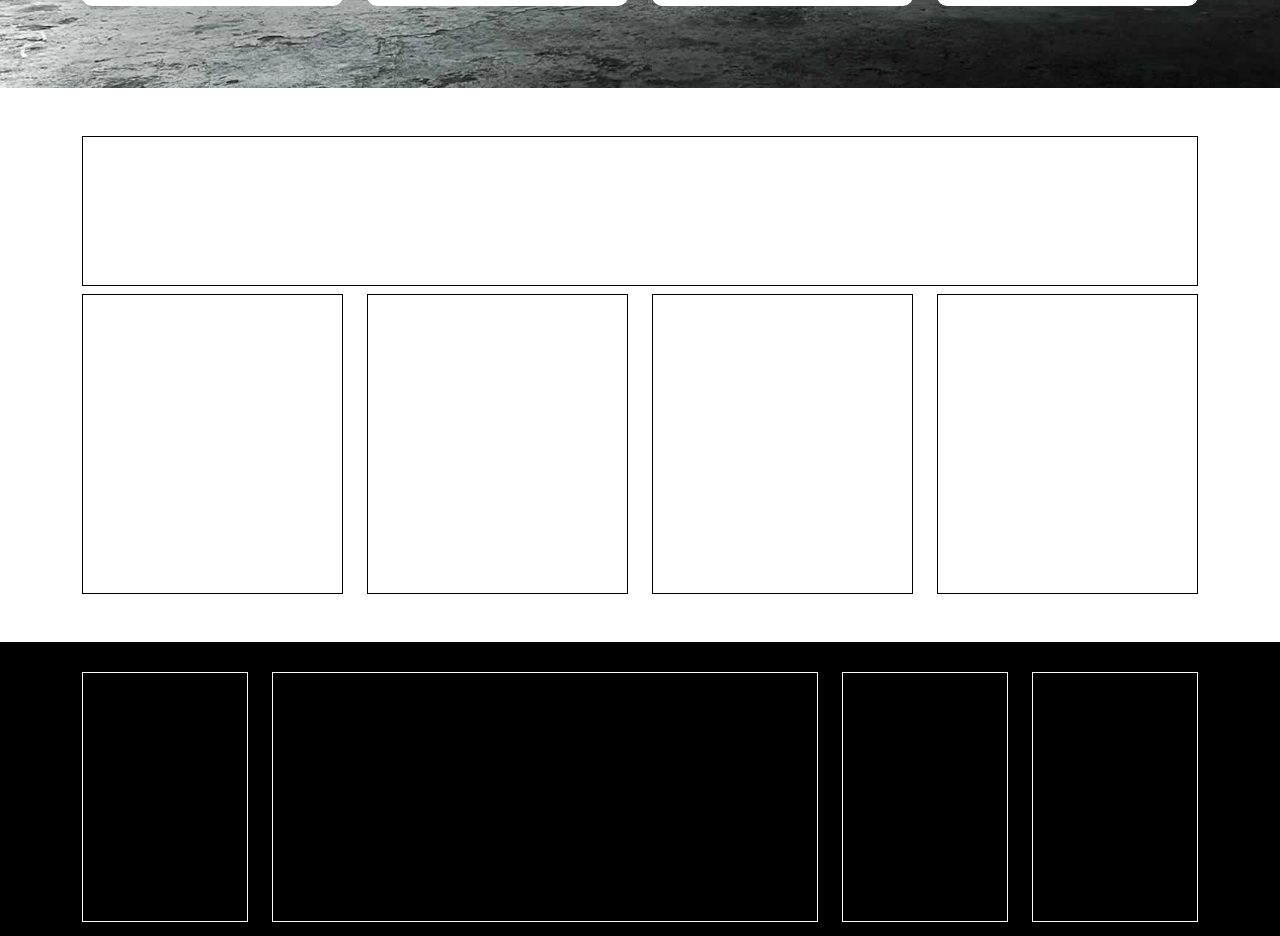
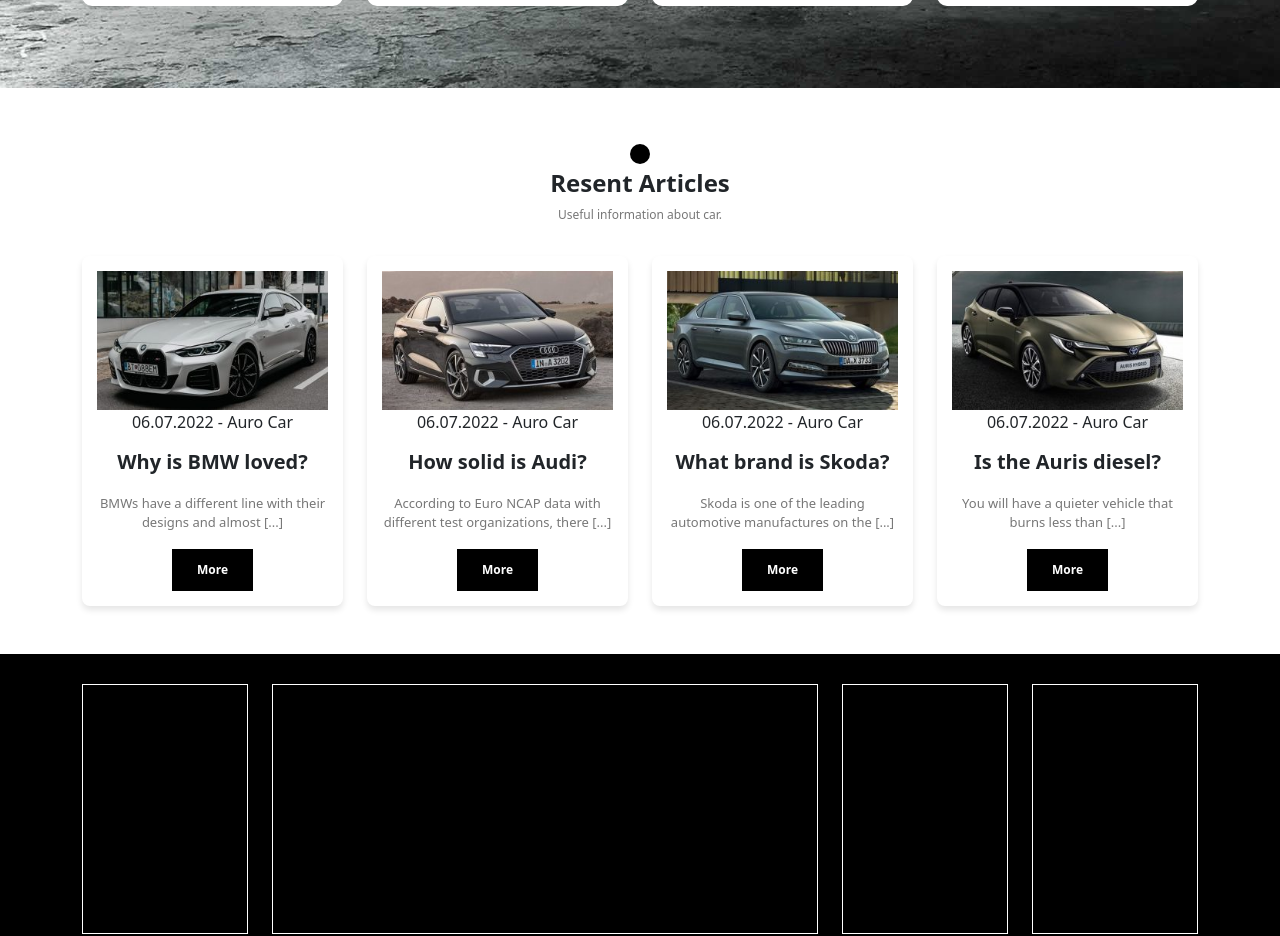
Before and after one commit to RobyLedda94/proj-html-vuejs, a Vue app: page / in a window 1280 px wide. Shown: the part 3080-4016 px from the top of the page. Built offline with nearby package versions, Linux system fonts and the light colour scheme; the HTML template or start-up script is replaced by a standard one.

Commit message:
[UPD] contenuto parte main bottom

```diff
--- a/src/components/AppMain.vue
+++ b/src/components/AppMain.vue
@@ -362,7 +362,7 @@
                         <div class="content-main-jumbo text-center">
                             <div class="jumbo-icons">
                                 <div class="like">
-                                    <i class="fa-regular fa-thumbs-up"></i>
+                                    <i class="fa-regular fa-thumbs-up fa-3x"></i>
                                 </div>
                                 <div class="stars">
                                     <i class="fa-regular fa-star"></i>
@@ -437,28 +437,58 @@
         <div class="container mb-5">
             <div class="row gy-2">
                 <div class="col-12">
-                    <div class="content-main-bottom">
-
+                    <div class="content-main-bottom py-2">
+                        <div class="circle">
+                            <i class="fa-regular fa-thumbs-up fa-3x"></i>
+                        </div>
+                        <div class="text text-center">
+                            <h4>Resent Articles</h4>
+                            <p>Useful information about car.</p>
+                        </div>
                     </div>
                 </div>
                 <div class="col-12 col-md-6 col-lg-3">
                     <div class="content-main-bottom-cards">
-
+                        <img class="img-fluid" src="../assets/news-autocar-1-300x180.jpg"/>
+                        <div class="card-body">
+                            <p>06.07.2022 - Auro Car</p>
+                            <h5 class="card-title">Why is BMW loved?</h5>
+                            <p class="card-text">BMWs have a different line with their designs and almost [...]</p>
+                            <button class="buttons btn-dark">More</button>
+                        </div>
                     </div>
                 </div>
                 <div class="col-12 col-md-6 col-lg-3">
                     <div class="content-main-bottom-cards">
-
+                        <img class="img-fluid" src="../assets/news-autocar-2-300x180.jpg"/>
+                        <div class="card-body">
+                            <p>06.07.2022 - Auro Car</p>
+                            <h5 class="card-title">How solid is Audi?</h5>
+                            <p class="card-text">According to Euro NCAP data with different test organizations, there [...]</p>
+                            <button class="buttons btn-dark">More</button>
+                        </div>
                     </div>
                 </div>
                 <div class="col-12 col-md-6 col-lg-3">
                     <div class="content-main-bottom-cards">
-
+                        <img class="img-fluid" src="../assets/news-autocar-6-300x180.jpg"/>
+                        <div class="card-body">
+                            <p>06.07.2022 - Auro Car</p>
+                            <h5 class="card-title">What brand is Skoda?</h5>
+                            <p class="card-text">Skoda is one of the leading automotive manufactures on the [...]</p>
+                            <button class="buttons btn-dark">More</button>
+                        </div>
                     </div>
                 </div>
                 <div class="col-12 col-md-6 col-lg-3">
                     <div class="content-main-bottom-cards">
-
+                        <img class="img-fluid" src="../assets/news-autocar-5-300x180.jpg"/>
+                        <div class="card-body">
+                            <p>06.07.2022 - Auro Car</p>
+                            <h5 class="card-title">Is the Auris diesel?</h5>
+                            <p class="card-text">You will have a quieter vehicle that burns less than [...]</p>
+                            <button class="buttons btn-dark">More</button>
+                        </div>
                     </div>
                 </div>
             </div>
@@ -662,11 +692,6 @@
         display: flex;
         flex-direction: column;
         align-items: center;
-        .like{
-            i{
-                font-size: 35px;
-            }
-        }
         .stars{
             i{
                 font-size: 15px;
@@ -697,14 +722,55 @@
 }
 
 .content-main-bottom{
-    height: 150px;
-    border: 1px solid black;
+    display: flex;
+    flex-direction: column;
+    align-items: center;
+    justify-content: center;
+    .circle{
+        display: flex;
+        background-color: black;
+        padding: 10px;
+        border-radius: 50%;
+        margin-bottom: 5px;
+        i{
+            color: #fff;
+        }
+    }
+    .text{
+        h4{
+            font-size: 24px;
+            font-weight: bold;
+        }
+        p{
+            font-size: 12px;
+            color: #777777;
+        }
+    }
 }
 
 .content-main-bottom-cards{
-    height: 300px;
-    border: 1px solid black;
+    text-align: center;
+    padding: 15px;
+    border-radius: 8px;
+    box-shadow: 0 4px 6px rgba(0, 0, 0, 0.1);
+    .card-title{
+        font-weight: bold;
+        margin-bottom: 20px;
+    }
+    .card-text {
+        font-size: 13px;
+        color: #777777;
+    }
+    .buttons{
+        padding: 12px 25px;
+        color: #fff;
+        background-color: black;
+        border: none;
+        font-size: 12px;
+        font-weight: bold;
+    }
 }
+
 
 /*-------------------media-----------------*/
 
```
